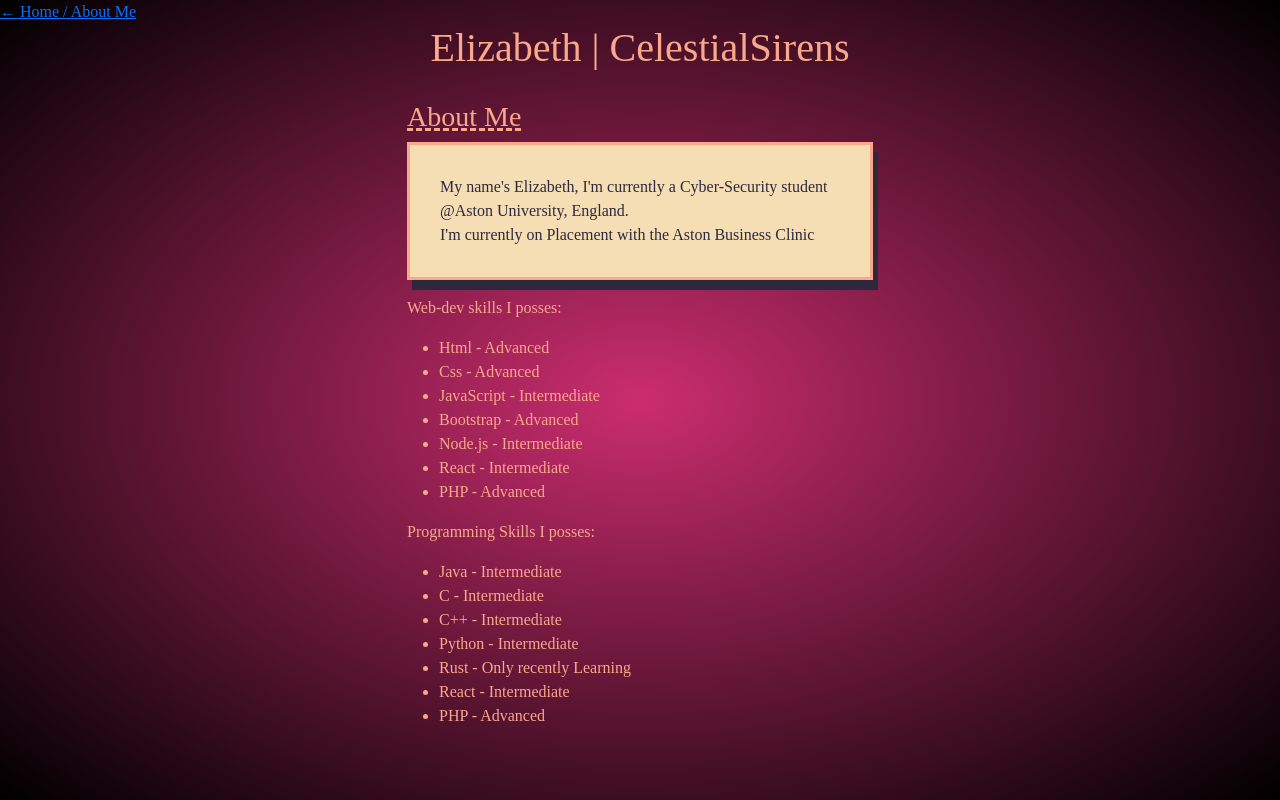
After one commit to CelestialSirens/CV-website, a PHP site: page /aboutMe.php in a window 1280 px wide. The commit adds this page. Run offline with PHP 8.4, Linux system fonts and the light colour scheme; some libraries are stand-ins or nearby versions; some web fonts are replaced.

Commit message:
Updated aspects of AboutMe page

```diff
--- /dev/null
+++ b/Code/Css/aboutme.css
@@ -0,0 +1,29 @@
+#aboutMe-page{
+    background-image: radial-gradient(var(--poppingPink),black);
+    background-repeat: no-repeat;
+    height: 100%;
+}
+.container{
+    display: flex;
+    flex-direction: column;
+    align-items: center;
+}
+.container h1{
+    color: var(--peach);
+}
+#content{
+    color: var(--peach);
+}
+#content-title{
+    margin-top: 20px;
+    text-decoration: underline dashed;
+}
+#content-intro{
+    box-sizing: content-box;
+    width: 400px;
+    padding: 30px;
+    background-color: wheat;
+    color: var(--accentBlack);
+    border: 3px solid var(--peach);
+    box-shadow: 5px 10px var(--accentBlack) ;
+}
--- /dev/null
+++ b/Code/Css/colours.css
@@ -0,0 +1,32 @@
+:root{
+    --purple: #8c38ff;
+    --darkwaterBlue: #0f292f;
+    --poppingPink: #cb2d6f;
+    --accentBlack: #2d283e;
+    --promisingPurple: #281941;
+    --tiktokBlue: #4148e7;
+    --tiktokPink: #ea445a;
+    --tiktokPinkwarm: #ea445ad3;
+    --shiningYellow: #fdd935;
+    --grapeGreen: #a6aa35;
+    --peach: #faa88b;
+    --warmPeach: #eb716a;
+    --warmPeachcold: #eb706ab9;
+    --pinkypeach: #f9d4e6;
+    --mint: #99edc3;
+    --seafoam: #3ded97;
+    --navbarPurple: #54005d;
+    --GAorange: #ff9f59;
+    --GAcream: #e7d6d0;
+    --darkOrange: #d43f10;
+    --searchgreen: #76cebf;
+    --darkAliceLiddel: #0d1945;
+    --aliceEyes: #71744a;
+    --brewBlack: #1d1d1d;
+}
+
+body{
+    font-family: "mrs-eaves", serif;
+    font-weight: 400;
+    font-style: normal;
+}
--- /dev/null
+++ b/Code/aboutMe.php
@@ -0,0 +1,81 @@
+
+
+<html lang="en">
+<head>
+    <meta charset="utf-8">
+    <meta name="viewport" content="width=device-width, initial-scale=1.0" />
+    <title> About Me</title>
+    <link rel="stylesheet" href="css/bootstrap.css" />
+    <meta name="viewport" content="width=device-width, initial-scale=1" />
+    <link href="https://cdn.jsdelivr.net/npm/bootstrap@5.3.3/dist/css/bootstrap.min.css" rel="stylesheet" integrity="sha384-QWTKZyjpPEjISv5WaRU9OFeRpok6YctnYmDr5pNlyT2bRjXh0JMhjY6hW+ALEwIH" crossorigin="anonymous">
+    <link rel="stylesheet" href="https://use.typekit.net/lxw0sve.css">
+    <link rel="stylesheet" href="Css/colours.css">
+    <link rel="stylesheet" href="Css/aboutme.css">
+    <!--  Add Favicon code here and different font apis      -->
+</head>
+<body id="aboutMe-page">
+<nav class="nav-header">
+    <a href="index.php">
+        ← Home / About Me
+    </a>
+</nav>
+<div class="container">
+
+
+    <h1> Elizabeth | CelestialSirens</h1>
+
+
+
+
+    <section id="content">
+
+        <h3 id="content-title">About Me</h3>
+
+        <p id="content-intro"> My name's Elizabeth, I'm currently a Cyber-Security student @Aston University, England.
+         <br>
+        I'm currently on Placement with the Aston Business Clinic
+        </p>
+
+        <!-- Put this list on the Left of the screen-->
+        <p> Web-dev skills I posses:</p>
+        <ul class="web-dev">
+            <li>Html - Advanced</li>
+            <li>Css - Advanced</li>
+            <li>JavaScript - Intermediate</li>
+            <li>Bootstrap - Advanced</li>
+            <li>Node.js - Intermediate</li>
+            <li>React - Intermediate</li>
+            <li>PHP - Advanced</li>
+        </ul>
+
+        <!-- Put this list on the Right of the screen-->
+        <p> Programming Skills I posses:</p>
+        <ul class="program-lang">
+            <li>Java - Intermediate</li>
+            <li>C - Intermediate</li>
+            <li>C++ - Intermediate</li>
+            <li>Python - Intermediate</li>
+            <li>Rust - Only recently Learning</li>
+            <li>React - Intermediate</li>
+            <li>PHP - Advanced</li>
+        </ul>
+
+        <!-- Both lists must be boxed in similar way to intro paragraph-->
+
+
+
+    </section>
+</div>
+
+
+
+</body>
+
+
+
+
+
+
+
+<script src="https://cdn.jsdelivr.net/npm/bootstrap@5.3.3/dist/js/bootstrap.bundle.min.js" integrity="sha384-YvpcrYf0tY3lHB60NNkmXc5s9fDVZLESaAA55NDzOxhy9GkcIdslK1eN7N6jIeHz" crossorigin="anonymous"></script>
+</html>
--- a/Code/artwork.php
+++ b/Code/artwork.php
@@ -11,7 +11,7 @@
         integrity="sha384-T3c6CoIi6uLrA9TneNEoa7RxnatzjcDSCmG1MXxSR1GAsXEV/Dwwykc2MPK8M2HN"
         crossorigin="anonymous"
     />
-    <link rel="stylesheet" href="styles.css" />
+    <link rel="stylesheet" href="Css/styles.css" />
     <!--  Add Favicon code here and different font apis      -->
 </head>
 <body>
--- a/Code/contact.php
+++ b/Code/contact.php
@@ -9,7 +9,7 @@
     <meta name="viewport" content="width=device-width, initial-scale=1" />
     <link href="https://cdn.jsdelivr.net/npm/bootstrap@5.3.3/dist/css/bootstrap.min.css" rel="stylesheet" integrity="sha384-QWTKZyjpPEjISv5WaRU9OFeRpok6YctnYmDr5pNlyT2bRjXh0JMhjY6hW+ALEwIH" crossorigin="anonymous">
     <link rel="stylesheet" href="https://use.typekit.net/lxw0sve.css">
-    <link rel="stylesheet" href="styles.css">
+    <link rel="stylesheet" href="Css/styles.css">
     <!--  Add Favicon code here and different font apis      -->
 </head>
 <body id="contact-page">
--- a/Php Code/navbar.php
+++ b/Php Code/navbar.php
@@ -13,7 +13,7 @@
                         <a class="nav-link"  href="#">Rabbithole</a>
                     </li>
                     <li class="nav-item">
-                        <a class="nav-link" href="../Code/experience.php">Experience</a>
+                        <a class="nav-link" href="../Code/aboutMe.php">About Me</a>
                     </li>
                     <li class="nav-item">
                         <a class="nav-link" href="../Code/artwork.php">Artwork | Blog</a>
```
Also changed, not shown: Code/Css/styles.css (renamed from Code/styles.css, +2 -33 lines), Code/experience.php (deleted, +0 -27 lines), Code/index.php (+12 -11 lines).
